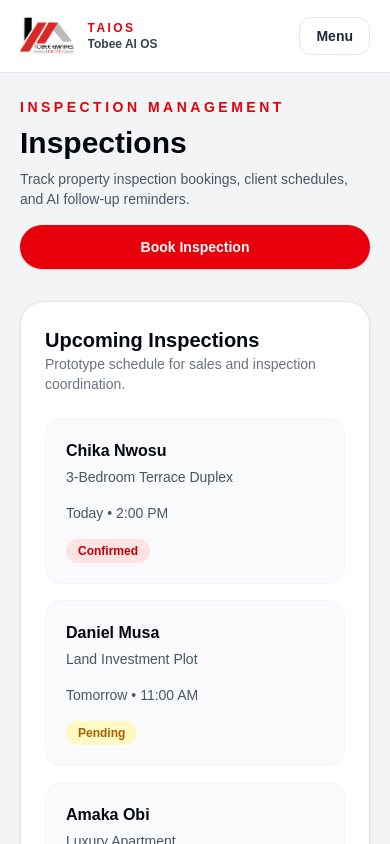
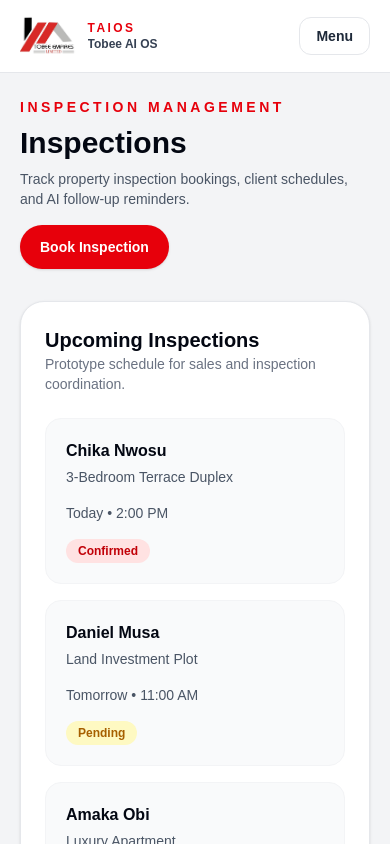
Before and after one commit to taios-dashboard/taios-dashboard, a Next.js app: page /inspections in a window 390 px wide. Shown: the top 844 px of the page. Built offline with nearby package versions, Linux system fonts and the light colour scheme.

Commit message:
Refactor inspections page header

```diff
--- a/src/app/inspections/page.tsx
+++ b/src/app/inspections/page.tsx
@@ -1,4 +1,5 @@
 import AppLayout from "@/components/AppLayout";
+import PageHeader from "@/components/PageHeader";
 
 const inspections = [
   {
@@ -27,24 +28,12 @@ const inspections = [
 export default function InspectionsPage() {
   return (
     <AppLayout>
-      <header className="mb-8 flex flex-col justify-between gap-4 md:flex-row md:items-center">
-        <div>
-          <p className="text-sm font-semibold uppercase tracking-[0.25em] text-red-600">
-            Inspection Management
-          </p>
-          <h1 className="mt-2 text-3xl font-bold text-gray-950 md:text-4xl">
-            Inspections
-          </h1>
-          <p className="mt-2 max-w-2xl text-sm text-gray-600">
-            Track property inspection bookings, client schedules, and AI
-            follow-up reminders.
-          </p>
-        </div>
-
-        <button className="rounded-full bg-red-600 px-5 py-3 text-sm font-bold text-white shadow-sm transition hover:bg-red-700">
-          Book Inspection
-        </button>
-      </header>
+      <PageHeader
+        eyebrow="Inspection Management"
+        title="Inspections"
+        description="Track property inspection bookings, client schedules, and AI follow-up reminders."
+        actionLabel="Book Inspection"
+      />
 
       <section className="rounded-3xl border border-gray-200 bg-white p-6 shadow-sm">
         <div className="mb-6">
```
